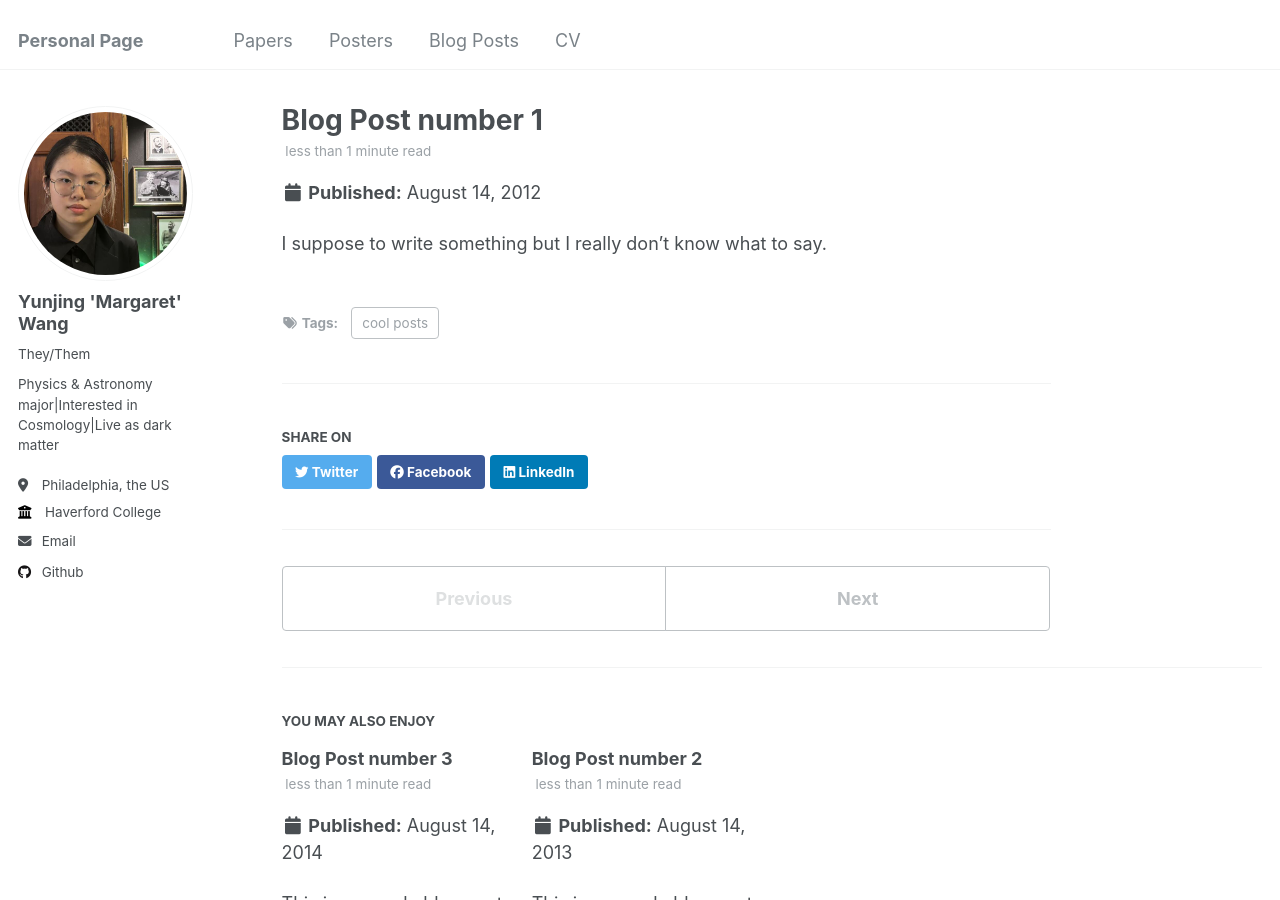
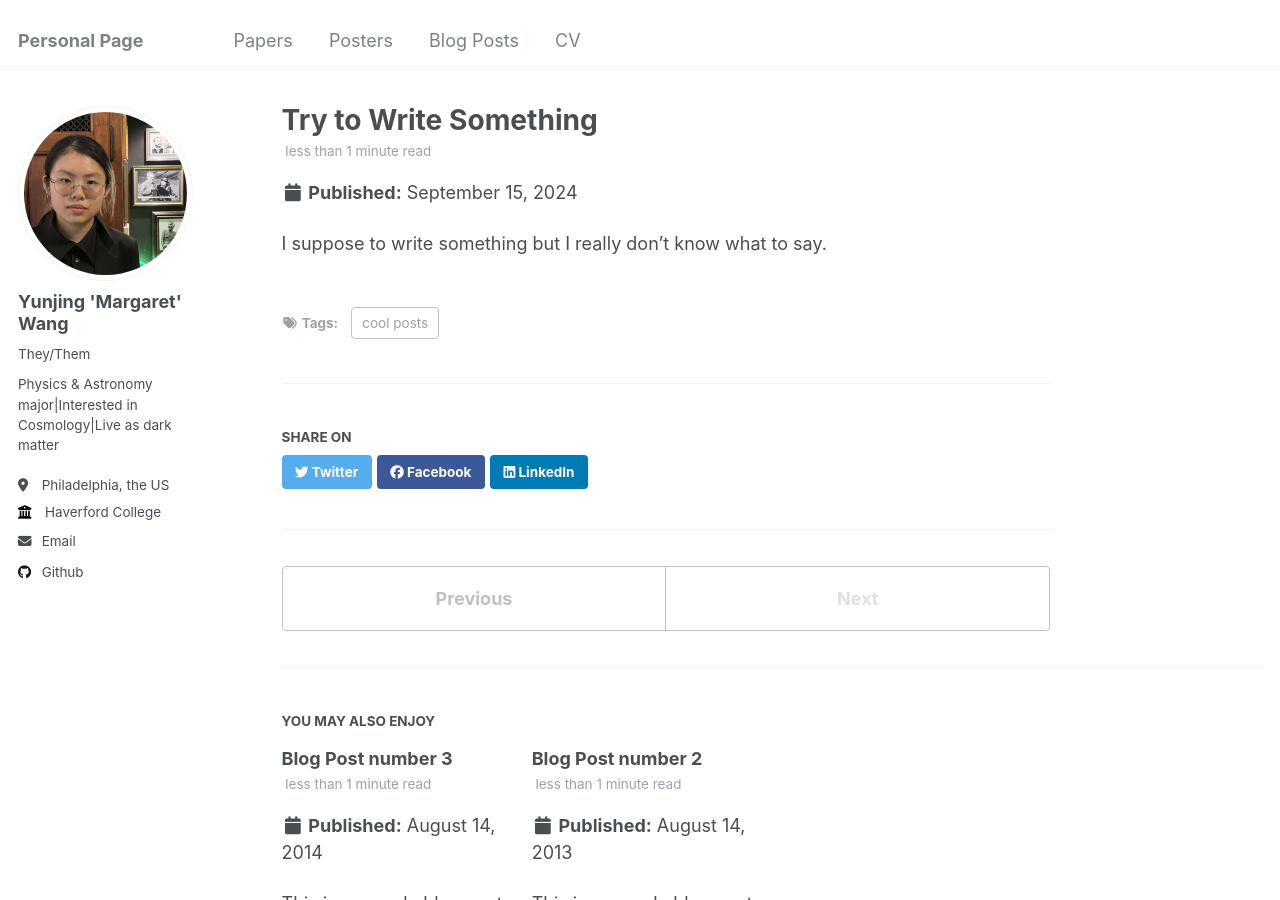
Before and after one commit to Margaret42/Yunjing-Wang, a Jekyll site: the page built from _posts/2024-09-15-write-some-thing.md, in a window 1280 px wide and 900 px high. Built offline with Jekyll 4.4.1, drawn with Linux system fonts in a browser that asks for light colours.

Commit message:
Update 2024-09-15-write-some-thing.md

```diff
--- a/_posts/2024-09-15-write-some-thing.md
+++ b/_posts/2024-09-15-write-some-thing.md
@@ -1,6 +1,6 @@
 ---
-title: 'Blog Post number 1'
-date: 2012-08-14
+title: 'Try to Write Something'
+date: 2024-09-15
 permalink: /posts/2024/09/write-some-thing/
 tags:
   - cool posts
```
